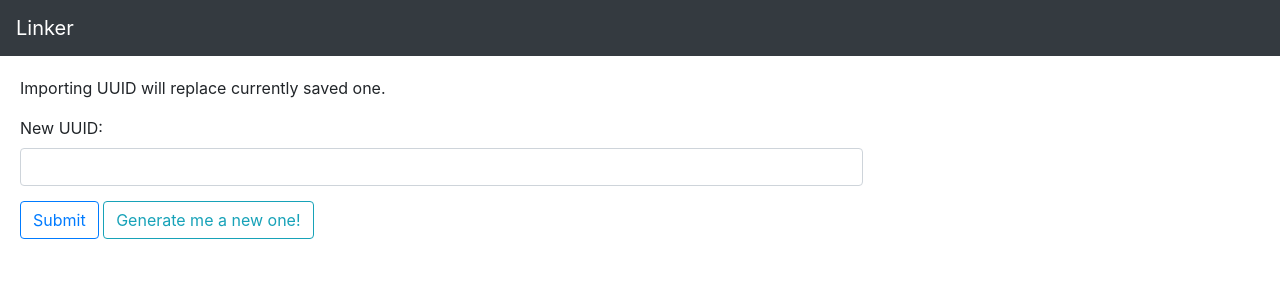
After one commit to IAmVisco/django-linker, a Django app: page /import/ in a window 1280 px wide. The commit adds this page. Shown: the top 300 px of the page. Run offline with Django 3.2, Linux system fonts and the light colour scheme; some libraries are stand-ins or nearby versions.

Commit message:
Add sync

```diff
--- a/src/core/forms.py
+++ b/src/core/forms.py
@@ -13,3 +13,7 @@ class LinksForm(forms.ModelForm):
 
 
 LinksFormset = forms.formset_factory(LinksForm)
+
+
+class ImportForm(forms.Form):
+    uuid = forms.UUIDField(label='New UUID')
--- a/src/core/views.py
+++ b/src/core/views.py
@@ -1,7 +1,7 @@
 from django.shortcuts import render, redirect, render_to_response
 from .models import Link
 from uuid import uuid4
-from .forms import LinksFormset
+from .forms import LinksFormset, ImportForm
 
 
 def index(request):
@@ -25,18 +25,16 @@ def create(request):
 
 def edit(request):
     uuid = request.COOKIES.get("uuid")
-    context = {
+    ctx = {
         'uuid': uuid
     }
     if request.method == 'GET':
-        formset = LinksFormset(initial=[
+        ctx['formset'] = LinksFormset(initial=[
             {'name': obj.name, 'link': obj.link} for obj in Link.objects.filter(owner=uuid)
         ])
-        context['formset'] = formset
     elif request.method == 'POST':
         formset = LinksFormset(request.POST)
         if formset.is_valid():
-            print('>>>>>>>VALID', formset)
             Link.objects.filter(owner=uuid).delete()
             for form in formset:
                 if form.cleaned_data.get('link') is not None:
@@ -46,8 +44,26 @@ def edit(request):
             formset = LinksFormset(initial=[
                 {'name': obj.name, 'link': obj.link} for obj in Link.objects.filter(owner=uuid)
             ])
-        context['formset'] = formset
-    return render(request, 'edit.html', context)
+        ctx['formset'] = formset
+    return render(request, 'edit.html', ctx)
+
+
+def import_settings(request):
+    uuid = request.COOKIES.get('uuid')
+    form = ImportForm(request.POST or None)
+    ctx = {
+        'uuid': uuid,
+        'form': form
+    }
+    if form.is_valid():
+        print('VALID')
+        uuid = form.cleaned_data['uuid']
+        ctx['uuid'] = uuid
+        ctx['formset'] = LinksFormset()
+        response = redirect('edit')
+        response.set_cookie('uuid', uuid, max_age=60 * 60 * 24 * 365)
+        return response
+    return render(request, 'import.html', ctx)
 
 
 def open_links(request, uuid):
--- a/src/linker/urls.py
+++ b/src/linker/urls.py
@@ -15,7 +15,7 @@ Including another URLconf
 """
 from django.contrib import admin
 from django.urls import path
-from core.views import index, edit, create, open_links
+from core.views import index, edit, create, open_links, import_settings
 
 urlpatterns = [
     path('admin/', admin.site.urls),
@@ -23,4 +23,5 @@ urlpatterns = [
     path('edit/', edit, name='edit'),
     path('create/', create, name='create'),
     path('<uuid:uuid>/', open_links, name='links'),
+    path('import/', import_settings, name='import'),
 ]
--- a/src/static/script.js
+++ b/src/static/script.js
@@ -29,5 +29,9 @@ $(document).ready(function() {
         setRemove();
     });
 
-    $('#edit-btn').popover({title: "Not yet", content: "Will do soon", trigger: "hover"});
+    function uuid4(a){return a?(a^Math.random()*16>>a/4).toString(16):([1e7]+-1e3+-4e3+-8e3+-1e11).replace(/[018]/g, uuid4)}
+
+    $("#new_uuid").click(function () {
+        $("#id_uuid").val(uuid4());
+    });
 });
--- a/src/static/styles.css
+++ b/src/static/styles.css
@@ -9,7 +9,7 @@
     margin: 10px;
 }
 
-form {
+.edit-form {
     margin-left: 15px;
 }
 
@@ -22,6 +22,14 @@ form {
     color: #eb0c0c;
     cursor: pointer;
     margin-left: .5em;
+}
+
+.col-lg-8 {
+     margin: 20px;
+}
+
+#id_uuid {
+    margin-bottom: 15px;
 }
 
 @media screen and (max-width: 768px) {
--- a/src/templates/create.html
+++ b/src/templates/create.html
@@ -1,10 +1,10 @@
 {% extends "base.html" %}
 
 {% block content %}
-<div class="col-lg-12" style="margin: 20px">
+<div class="col-lg-8">
     <h2>Hey, looks like you are new here</h2>
     <a href="{% url 'edit' %}" class="btn btn-primary" style="display: inline-block">Create new list</a>
-    or <a href="#" class="btn btn-success" style="display: inline-block" id="edit-btn">Edit existing</a>
+    or <a href="{% url 'import' %}" class="btn btn-success" style="display: inline-block">Edit existing</a>
 </div>
 
 {% endblock content %}
--- a/src/templates/edit.html
+++ b/src/templates/edit.html
@@ -4,8 +4,8 @@
 {% block content %}
     <div class="col-md-12" style="margin: 10px">
         <h2 class="msg">Edit</h2>
-        <span class="uuid">Your unique ID - {{ uuid }}</span>
-        <form action="." method="post">{% csrf_token %}
+        <span class="uuid">Your unique ID - {{ uuid }} <a href="{% url 'import' %}">Change</a></span>
+        <form action="." method="post" class="edit-form">{% csrf_token %}
             {{ formset.management_form }}
             <div id="forms">
                 {% for form in formset %}
--- /dev/null
+++ b/src/templates/import.html
@@ -0,0 +1,20 @@
+{% extends "base.html" %}
+{% load widget_tweaks %}
+
+{% block content %}
+    <div class="col-lg-8">
+        <p>Importing UUID will replace currently saved one.</p>
+        {% if uuid is not None %}
+            <span>Your current ID - {{ uuid }}</span>
+        {% endif %}
+        <form action="." method="post">
+            {% csrf_token %}
+            {% for field in form %}
+                {{ field.label_tag }}
+                {% render_field field class="form-control" %}
+            {% endfor %}
+            <input type="submit" class="btn btn-outline-primary" value="Submit">
+            <button type="button" class="btn btn-outline-info" id="new_uuid">Generate me a new one!</button>
+        </form>
+    </div>
+{% endblock %}
--- a/src/templates/main.html
+++ b/src/templates/main.html
@@ -1,7 +1,7 @@
 {% extends "base.html" %}
 
 {% block content %}
-    <div class="col-xs-8" style="margin: 20px 40px">
+    <div class="col-md-8" style="margin: 20px">
         <p>You should see a lot of opened windows now and can close this window.
         If this didn't happen check your browser settings and allow pop ups for this site.</p>
         <p>You can edit your links anytime clicking this button</p>
```
Also changed, not shown: src/db.sqlite3, 1 other file.
